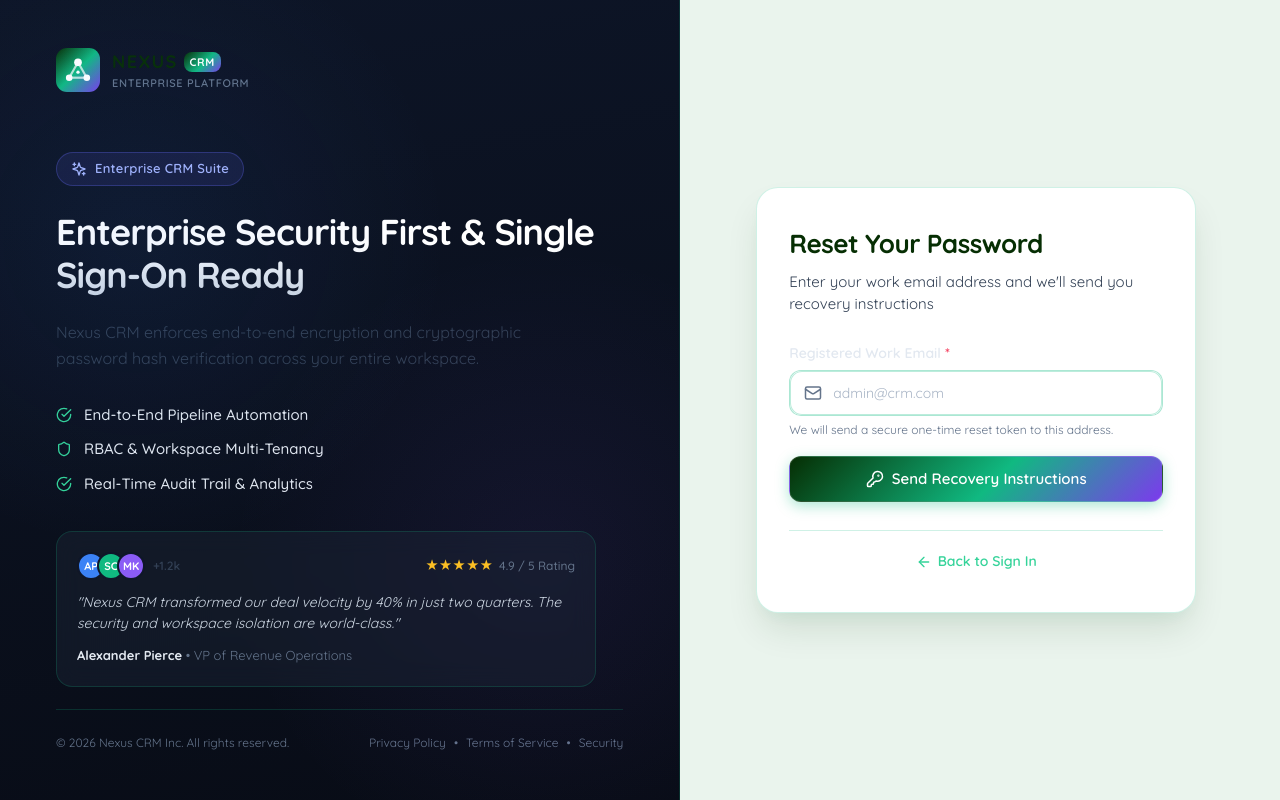
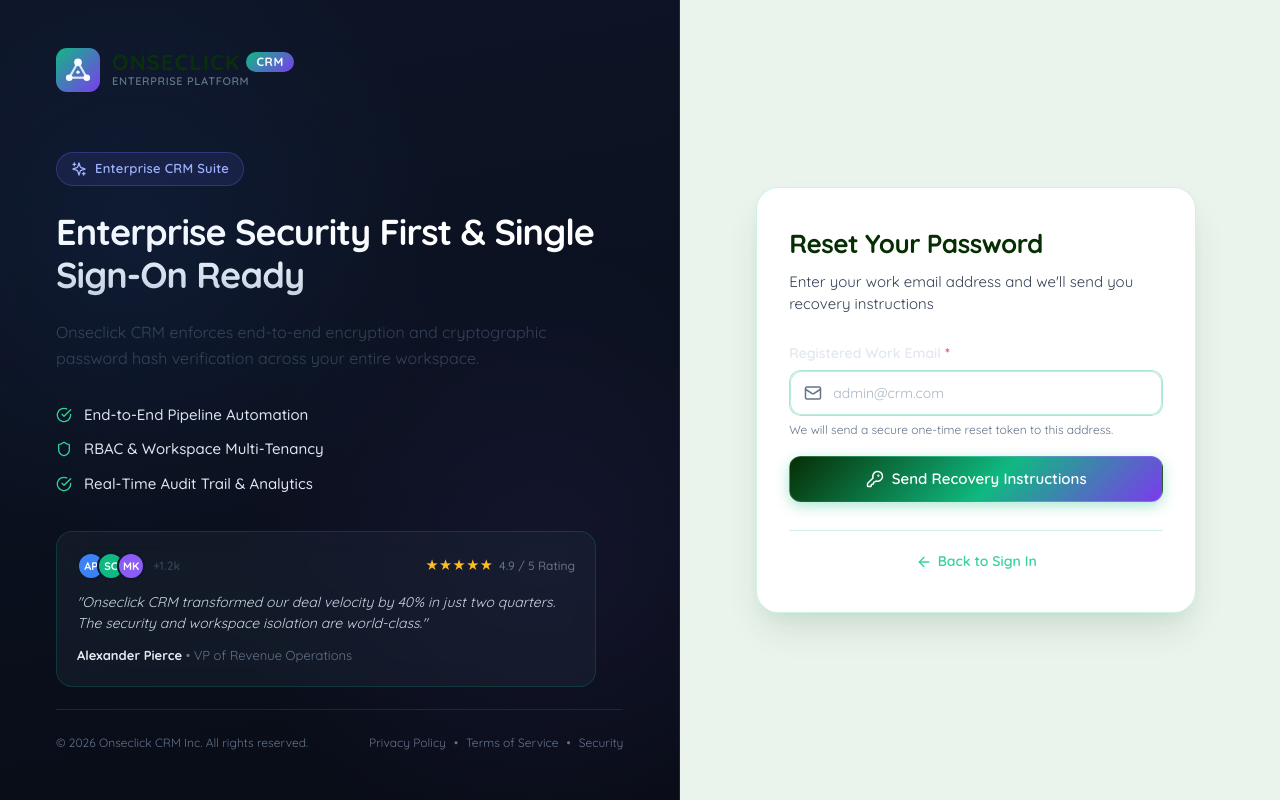
Before and after one commit to sumathi-developer/CRM_App, a React (Vite) app in the folder frontend/: page /forgot-password in a window 1280 px wide. Built offline with nearby package versions, Linux system fonts and the light colour scheme.

Commit message:
feat(branding): update app name to onseclick and align logo colors with reference design

```diff
--- a/frontend/public/404.html
+++ b/frontend/public/404.html
@@ -3,7 +3,7 @@
   <head>
     <meta charset="utf-8" />
     <meta name="viewport" content="width=device-width, initial-scale=1.0" />
-    <title>Enterprise CRM</title>
+    <title>Onseclick CRM</title>
     <script>
       (function() {
         var path = window.location.pathname + window.location.search + window.location.hash;
--- a/frontend/src/components/auth/AuthLayout.tsx
+++ b/frontend/src/components/auth/AuthLayout.tsx
@@ -76,7 +76,7 @@ export const AuthLayout: React.FC<AuthLayoutProps> = ({
                 </div>
               </div>
               <p className="trust-quote">
-                "Nexus CRM transformed our deal velocity by 40% in just two quarters. The security and workspace isolation are world-class."
+                "Onseclick CRM transformed our deal velocity by 40% in just two quarters. The security and workspace isolation are world-class."
               </p>
               <div className="trust-author">
                 <strong>Alexander Pierce</strong> &bull; VP of Revenue Operations
@@ -85,7 +85,7 @@ export const AuthLayout: React.FC<AuthLayoutProps> = ({
           </div>
 
           <div className="auth-hero-footer">
-            <span>&copy; {CURRENT_YEAR} Nexus CRM Inc. All rights reserved.</span>
+            <span>&copy; {CURRENT_YEAR} Onseclick CRM Inc. All rights reserved.</span>
             <div className="auth-legal-links">
               <a href="#privacy" onClick={(e) => e.preventDefault()}>Privacy Policy</a>
               <span>&bull;</span>
@@ -120,7 +120,7 @@ export const AuthLayout: React.FC<AuthLayoutProps> = ({
           </div>
 
           <div className="auth-mobile-footer">
-            <span>Protected by 256-bit SSL encryption &bull; Nexus CRM v1.0</span>
+            <span>Protected by 256-bit SSL encryption &bull; Onseclick CRM v1.0</span>
           </div>
         </div>
       </div>
--- a/frontend/src/components/auth/Logo.tsx
+++ b/frontend/src/components/auth/Logo.tsx
@@ -24,9 +24,8 @@ export const Logo: React.FC<LogoProps> = ({
           xmlns="http://www.w3.org/2000/svg"
         >
           <defs>
-            <linearGradient id="logoGrad" x1="0%" y1="0%" x2="100%" y2="100%">
-              <stop offset="0%" stopColor="#062e03" />
-              <stop offset="50%" stopColor="#10b981" />
+            <linearGradient id="onseclickLogoGrad" x1="0%" y1="0%" x2="100%" y2="100%">
+              <stop offset="0%" stopColor="#10b981" />
               <stop offset="100%" stopColor="#7c3aed" />
             </linearGradient>
             <linearGradient id="glowGrad" x1="0%" y1="0%" x2="100%" y2="100%">
@@ -34,21 +33,21 @@ export const Logo: React.FC<LogoProps> = ({
               <stop offset="100%" stopColor="#7c3aed" stopOpacity="0.2" />
             </linearGradient>
           </defs>
-          <rect width="40" height="40" rx="10" fill="url(#logoGrad)" />
+          <rect width="40" height="40" rx="10" fill="url(#onseclickLogoGrad)" />
           {/* Geometric CRM nodes & connections */}
           <circle cx="20" cy="13" r="3.5" fill="#ffffff" />
           <circle cx="12" cy="27" r="3" fill="#ffffff" />
           <circle cx="28" cy="27" r="3" fill="#ffffff" />
-          <line x1="20" y1="13" x2="12" y2="27" stroke="#ffffff" strokeWidth="2" strokeOpacity="0.7" />
-          <line x1="20" y1="13" x2="28" y2="27" stroke="#ffffff" strokeWidth="2" strokeOpacity="0.7" />
-          <line x1="12" y1="27" x2="28" y2="27" stroke="#ffffff" strokeWidth="2" strokeOpacity="0.7" />
+          <line x1="20" y1="13" x2="12" y2="27" stroke="#ffffff" strokeWidth="2" strokeOpacity="0.85" />
+          <line x1="20" y1="13" x2="28" y2="27" stroke="#ffffff" strokeWidth="2" strokeOpacity="0.85" />
+          <line x1="12" y1="27" x2="28" y2="27" stroke="#ffffff" strokeWidth="2" strokeOpacity="0.85" />
           <circle cx="20" cy="22" r="1.5" fill="#ffffff" />
         </svg>
       </div>
 
       <div className="auth-logo-text">
         <div className="auth-logo-title">
-          <span className="brand-name">NEXUS</span>
+          <span className="brand-name">ONSECLICK</span>
           <span className="brand-badge">CRM</span>
         </div>
         {showTagline && (
@@ -60,7 +59,7 @@ export const Logo: React.FC<LogoProps> = ({
 
   if (linkTo) {
     return (
-      <Link to={linkTo} className="auth-logo-link" aria-label="Nexus CRM Home">
+      <Link to={linkTo} className="auth-logo-link" aria-label="Onseclick CRM Home">
         {content}
       </Link>
     );
--- a/frontend/src/pages/ForgotPasswordPage.tsx
+++ b/frontend/src/pages/ForgotPasswordPage.tsx
@@ -56,7 +56,7 @@ export const ForgotPasswordPage: React.FC = () => {
       title="Reset Your Password"
       subtitle="Enter your work email address and we'll send you recovery instructions"
       heroHeadline="Enterprise Security First & Single Sign-On Ready"
-      heroSubtext="Nexus CRM enforces end-to-end encryption and cryptographic password hash verification across your entire workspace."
+      heroSubtext="Onseclick CRM enforces end-to-end encryption and cryptographic password hash verification across your entire workspace."
       footer={
         <div className="auth-footer-content">
           <SecondaryLink to="/login" id="link-back-login" icon={<ArrowLeftIcon size={16} />}>
--- a/frontend/src/pages/LoginPage.tsx
+++ b/frontend/src/pages/LoginPage.tsx
@@ -1,6 +1,7 @@
 import React, { useState } from 'react';
 import { useNavigate, useLocation, Link } from 'react-router-dom';
 import { useAuth } from '../context/AuthContext';
+import { Logo } from '../components/auth/Logo';
 import {
   GlobeIcon,
   AlertCircleIcon,
@@ -329,16 +330,13 @@ export const LoginPage: React.FC = () => {
       {/* 1. TOP COMPACT HEADER */}
       <header className="agent-top-navbar" role="banner">
         <div className="agent-brand-group">
-          <Link to="/login" className="agent-brand-logo" title="Nexus CRM Home">
-            <span className="agent-brand-logo-mark" aria-hidden="true">N</span>
-            <span className="agent-brand-name">Nexus<span className="agent-brand-accent">CRM</span></span>
-          </Link>
+          <Logo size="medium" linkTo="/login" showTagline={false} />
           <a
-            href="mailto:Sales@nexuscrm.com"
+            href="mailto:Sales@onseclick.com"
             className="agent-brand-contact-link"
             title="Contact Enterprise Sales"
           >
-            <span>Sales@nexuscrm.com</span>
+            <span>Sales@onseclick.com</span>
             <span aria-hidden="true">&rarr;</span>
           </a>
         </div>
@@ -587,7 +585,7 @@ export const LoginPage: React.FC = () => {
 
       {/* 3. PAGE FOOTER */}
       <footer className="agent-page-footer" role="contentinfo">
-        <span>© 2026 Nexus CRM. All rights reserved.</span>
+        <span>© 2026 Onseclick CRM. All rights reserved.</span>
         <span className="agent-footer-divider">•</span>
         <Link to="/privacy" className="agent-footer-link">
           Privacy Policy
--- a/frontend/src/pages/ProfilePage.tsx
+++ b/frontend/src/pages/ProfilePage.tsx
@@ -231,7 +231,7 @@ export const ProfilePage: React.FC = () => {
 
           <div className="identity-text-details">
             <div className="identity-name-row">
-              <h2 className="identity-full-name">{user?.name || 'Nexus User'}</h2>
+              <h2 className="identity-full-name">{user?.name || 'Onseclick User'}</h2>
               <span className={`status-pill pill-${(user?.status || 'active').toLowerCase()}`}>
                 <span className="status-indicator-dot" />
                 <span>{user?.status || 'ACTIVE'}</span>
--- a/frontend/src/styles/auth.css
+++ b/frontend/src/styles/auth.css
@@ -364,18 +364,41 @@
 .brand-name {
   font-size: 1.125rem;
   font-weight: 800;
-  letter-spacing: 0.08em;
+  letter-spacing: 0.06em;
   color: #062E03;
+  line-height: 1;
 }
 
 .brand-badge {
   font-size: 0.6875rem;
-  font-weight: 700;
-  background: var(--brand-gradient);
+  font-weight: 800;
+  background: linear-gradient(135deg, #10B981 0%, #7C3AED 100%);
   color: #ffffff;
+  padding: 3px 8px;
+  border-radius: 9999px;
+  letter-spacing: 0.05em;
+  display: inline-flex;
+  align-items: center;
+  justify-content: center;
+  line-height: 1;
+}
+
+.auth-brand-logo.size-small .brand-name {
+  font-size: 0.95rem;
+}
+
+.auth-brand-logo.size-small .brand-badge {
+  font-size: 0.625rem;
   padding: 2px 6px;
-  border-radius: var(--radius-sm);
-  letter-spacing: 0.05em;
+}
+
+.auth-brand-logo.size-large .brand-name {
+  font-size: 1.35rem;
+}
+
+.auth-brand-logo.size-large .brand-badge {
+  font-size: 0.75rem;
+  padding: 4px 10px;
 }
 
 .auth-logo-tagline {
--- a/frontend/src/styles/index.css
+++ b/frontend/src/styles/index.css
@@ -8,7 +8,7 @@
 }
 
 /* ==========================================================================
-   NEXUS CRM - CORE DESIGN TOKENS & BASE STYLES
+   ONSECLICK CRM - CORE DESIGN TOKENS & BASE STYLES
    Brand Color Palette:
      - Primary:   #062E03 (Deep Forest Obsidian)
      - Secondary: #10B981 (Vibrant Emerald Green)
```
Also changed, not shown: frontend/index.html (+2 -2 lines).
